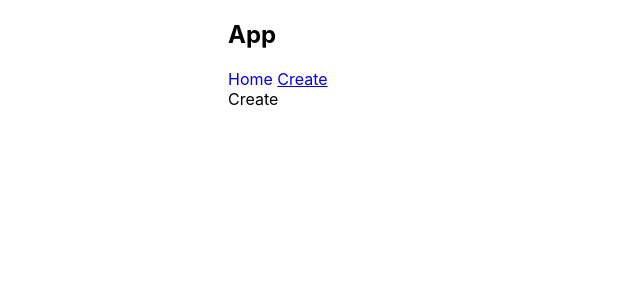
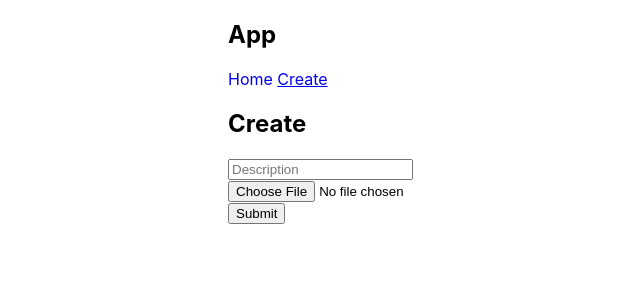
Before and after one commit to danmalmx/strapi_quickstart, a React (Create React App) app in the folder ig-frontend/: page /create in a window 1280 px wide. Shown: the top 300 px of the page, without its empty margins (287-927 px from the left). Built offline with nearby package versions, Linux system fonts and the light colour scheme.

Commit message:
Add ability to Createpost, including error hanldling

```diff
--- a/ig-frontend/src/components/Post.js
+++ b/ig-frontend/src/components/Post.js
@@ -1,17 +1,4 @@
 import React from 'react'
-
-const post = {
-	"id": 1,
-	"description": "Just plain old me!",
-	"likes": 10,
-	"author": null,
-	"published_at": "2021-01-27T19:04:54.937Z",
-	"created_at": "2021-01-27T19:04:47.071Z",
-	"updated_at": "2021-01-27T19:04:54.966Z",
-	"image": {
-			"url": "/uploads/daniel_malmgren_OLA_7478_a6d556674e.jpg",
-	}
-}
 
 const API_URL = 'http://localhost:1337'
 const formatImageUrl = (url) => `${API_URL}${url}`
--- a/ig-frontend/src/pages/Create.js
+++ b/ig-frontend/src/pages/Create.js
@@ -1,9 +1,69 @@
-import React from 'react'
+import React, { useState } from 'react'
 
 const Create = () => {
+
+  const [description, setDescription] = useState('');
+  const [file, setFile] = useState(0);
+  const [error, setError] = useState('');
+
+  const handleSubmit = async (event) => {
+    event.preventDefault();
+
+    if(!description) {
+      setError('Please add a description')
+      return;
+    }
+
+    if(!file) {
+      setError('Please add an image')
+      return;
+    }
+
+    const formData = new FormData();
+
+    formData.append('data', JSON.stringify({description}));
+    formData.append('files.image', file);
+
+    try {
+      const res = await fetch('http://localhost:1337/posts',  {
+        method: 'POST',
+        body: formData,
+      })
+      const data = await res.json();
+
+      console.log(data);
+    } catch (error) {
+      console.log("Exception:", error);
+      setError(error);
+
+    }
+  }
+
   return (
     <div className="Create">
-      Create
+       <h2>Create</h2>
+
+       {error && <p>{error}</p>}
+       <form onSubmit={handleSubmit}>
+        <input
+          placeholder="Description"
+          value={description}
+          onChange={(event) => {
+            setError('')
+            setDescription(event.target.value)
+          }}
+          />
+        <input
+          type="file"
+          placeholder="Add a file"
+          onChange={(event) => {
+            setError('')
+            setFile(event.target.files[0])
+          }}
+
+        />
+        <button>Submit</button>
+       </form>
     </div>
   )
 }
```
Also changed, not shown: 2 other files (tests, documents, lock files or other folders).
